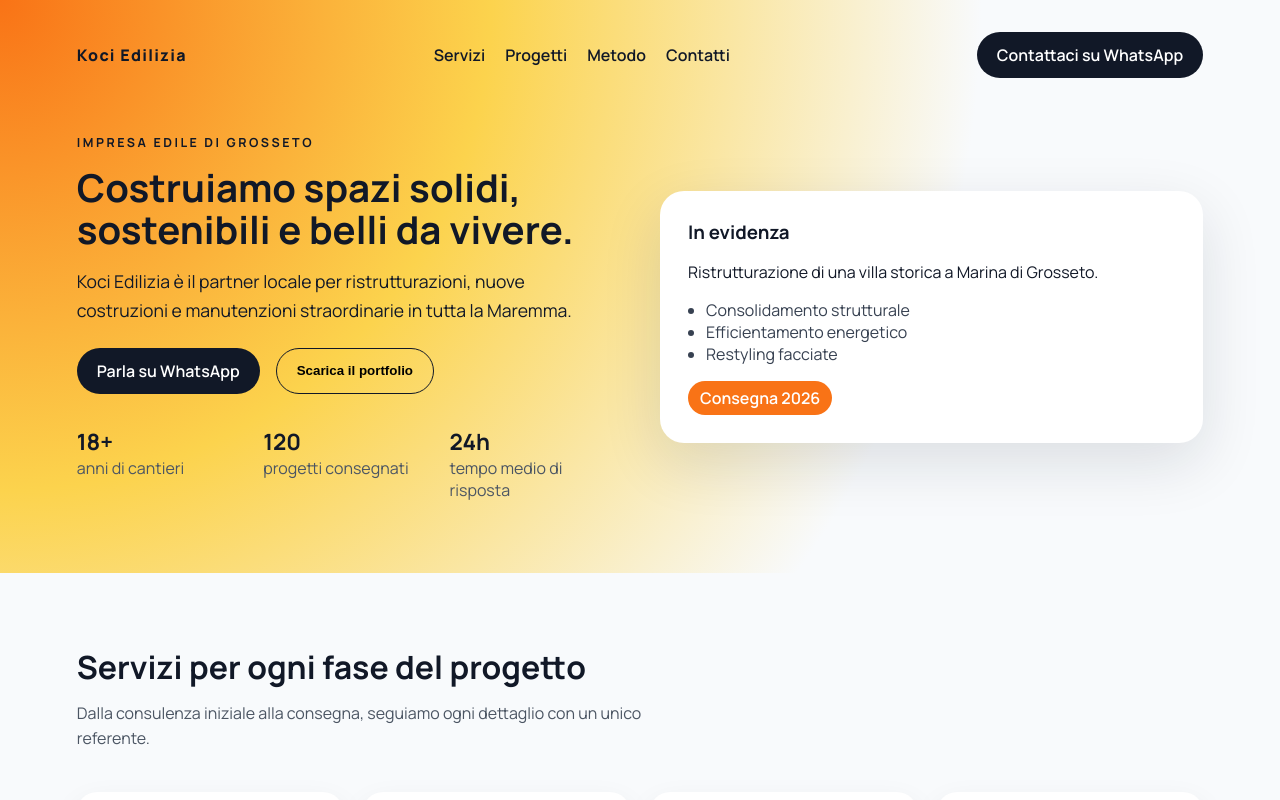
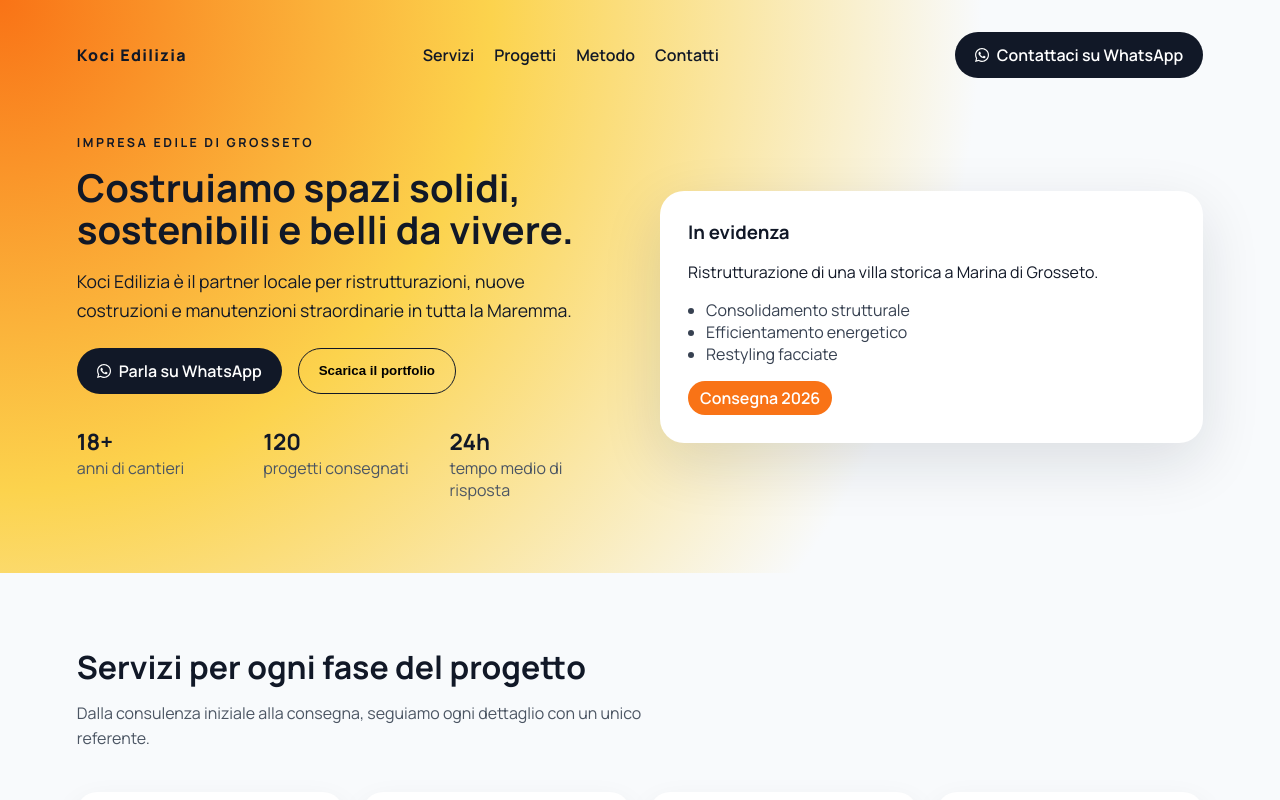
Before and after one commit to sashapodgoreanu/kociedilizia.it, a Vue app: page / in a window 1280 px wide. Shown: the top 800 px of the page. Built offline with nearby package versions, Linux system fonts and the light colour scheme.

Commit message:
Add WhatsApp message and icon

```diff
--- a/package.json
+++ b/package.json
@@ -9,6 +9,9 @@
     "preview": "vite preview"
   },
   "dependencies": {
+    "@fortawesome/fontawesome-svg-core": "^6.5.2",
+    "@fortawesome/free-brands-svg-icons": "^6.5.2",
+    "@fortawesome/vue-fontawesome": "^3.0.6",
     "vue": "^3.4.21"
   },
   "devDependencies": {
--- a/src/App.vue
+++ b/src/App.vue
@@ -1,3 +1,8 @@
+<script setup>
+import { FontAwesomeIcon } from "@fortawesome/vue-fontawesome";
+import { faWhatsapp } from "@fortawesome/free-brands-svg-icons";
+</script>
+
 <template>
   <div class="page">
     <header class="hero">
@@ -11,10 +16,11 @@
         </div>
         <a
           class="cta"
-          href="https://wa.me/393480353893"
+          href="https://wa.me/393480353893?text=Ciao%20ti%20sto%20contattando%20dal%20sito%20kociedilizia.it%20e%20vorrei%20chiederti%20delle%20informazioni."
           target="_blank"
           rel="noreferrer"
         >
+          <FontAwesomeIcon class="whatsapp-icon" :icon="faWhatsapp" aria-hidden="true" />
           Contattaci su WhatsApp
         </a>
       </nav>
@@ -29,10 +35,11 @@
           <div class="hero-actions">
             <a
               class="cta"
-              href="https://wa.me/393480353893"
+              href="https://wa.me/393480353893?text=Ciao%20ti%20sto%20contattando%20dal%20sito%20kociedilizia.it%20e%20vorrei%20chiederti%20delle%20informazioni."
               target="_blank"
               rel="noreferrer"
             >
+              <FontAwesomeIcon class="whatsapp-icon" :icon="faWhatsapp" aria-hidden="true" />
               Parla su WhatsApp
             </a>
             <button class="ghost" type="button">Scarica il portfolio</button>
@@ -220,10 +227,11 @@
         <button class="cta" type="button">Invia richiesta</button>
         <a
           class="ghost whatsapp-link"
-          href="https://wa.me/393480353893"
+          href="https://wa.me/393480353893?text=Ciao%20ti%20sto%20contattando%20dal%20sito%20kociedilizia.it%20e%20vorrei%20chiederti%20delle%20informazioni."
           target="_blank"
           rel="noreferrer"
         >
+          <FontAwesomeIcon class="whatsapp-icon" :icon="faWhatsapp" aria-hidden="true" />
           Apri WhatsApp
         </a>
       </form>
@@ -248,3 +256,9 @@
     </footer>
   </div>
 </template>
+
+<style scoped>
+.whatsapp-icon {
+  margin-right: 0.5rem;
+}
+</style>
```
